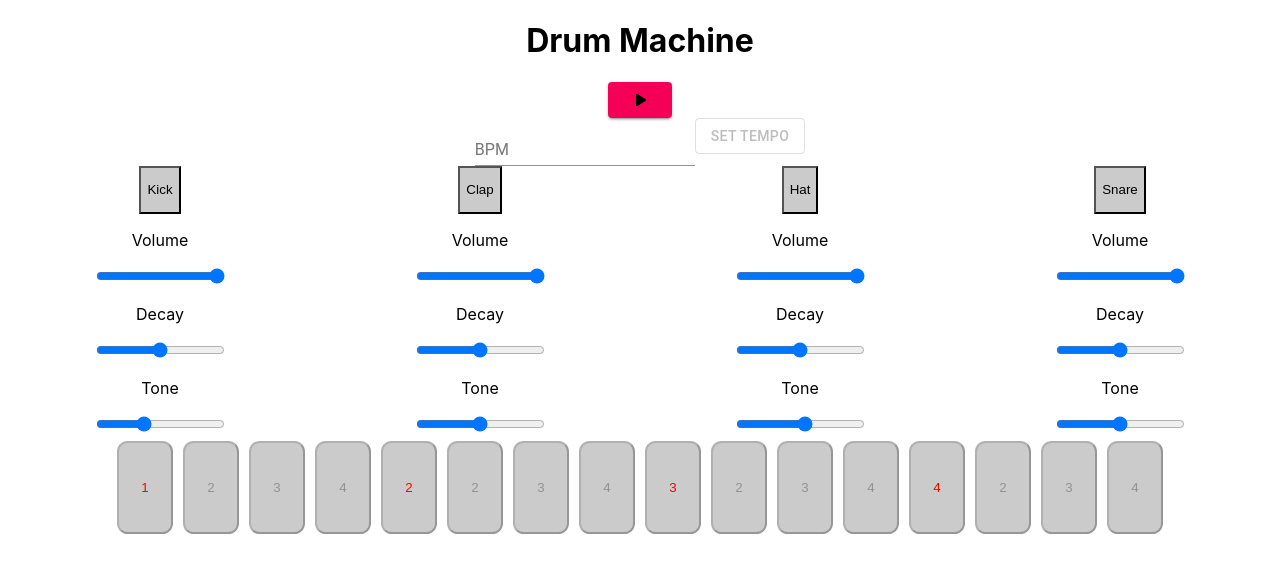
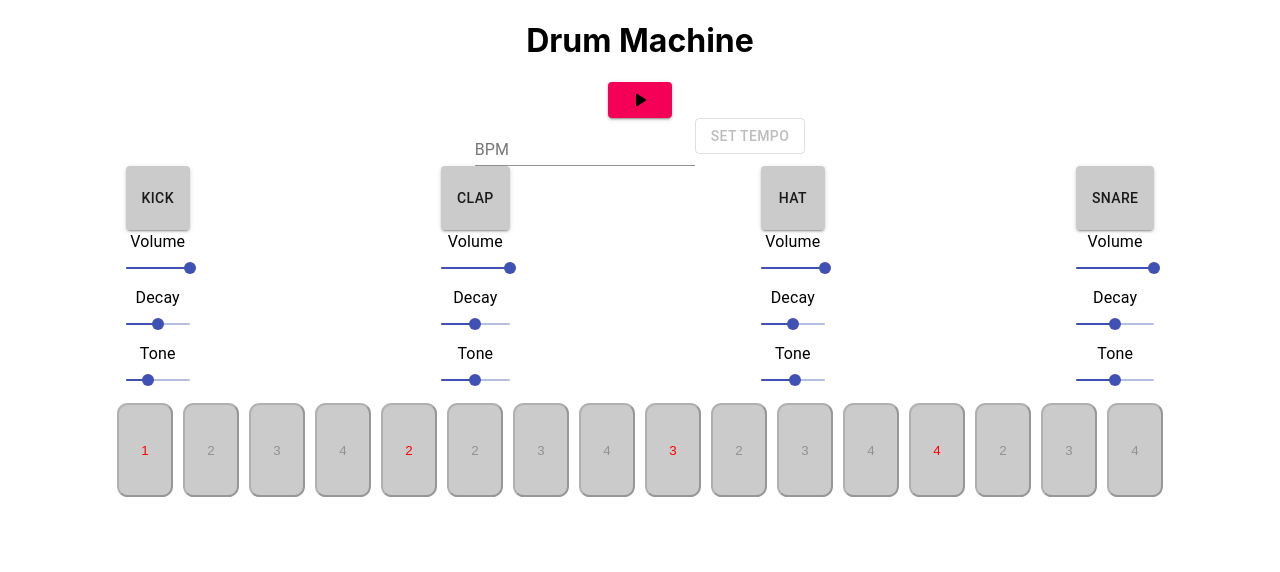
Before and after one commit to 11hkella/musical-grids, a React (Create React App) app in the folder client/: page / in a window 1280 px wide. Shown: the top 572 px of the page. Built offline with nearby package versions, Linux system fonts and the light colour scheme.

Commit message:
updated slider styles

```diff
--- a/client/src/components/Instrument.jsx
+++ b/client/src/components/Instrument.jsx
@@ -5,6 +5,9 @@ import { Hat } from '../engines/hat'
 import { Snare } from '../engines/snare'
 import { Transport, Time } from 'tone'
 import { params } from '../engines/parameters'
+import Button from '@material-ui/core/Button'
+import Slider from '@material-ui/core/Slider'
+import Typography from '@material-ui/core/Typography'
 
 
 export default class Instrument extends Component {
@@ -15,9 +18,9 @@ export default class Instrument extends Component {
         this.state = {
             steps: [false, false, false, false, false, false, false, false,
                 false, false, false, false, false, false, false, false],
-            volume: 0,
-            tone: 0,
-            decay: 0,
+            volume: params[this.props.engine].vol.val,
+            tone: params[this.props.engine].tone.val,
+            decay: params[this.props.engine].decay.val,
         }
 
         switch (this.props.engine) {
@@ -39,15 +42,6 @@ export default class Instrument extends Component {
 
         Transport.loop = true
         Transport.loopEnd = '1m'
-    }
-
-
-    componentDidMount() {
-        this.setState({
-            volume: params[this.props.engine].vol.val,
-            tone: params[this.props.engine].tone.val,
-            decay: params[this.props.engine].decay.val,
-        })
     }
 
 
@@ -81,11 +75,9 @@ export default class Instrument extends Component {
     }
 
 
-    handleParams = (e) => {
-        const [name, value] = [e.target.name, Number(e.target.value)]
-
-        this.sound[name] = value
-        this.setState({ [`${name}`]: value })
+    handleParams = name => (e, newValue) => {
+        this.sound[name] = newValue
+        this.setState({ [name]: newValue })
     }
 
 
@@ -96,50 +88,46 @@ export default class Instrument extends Component {
 
         return (
             <div>
-                <button
+                <Button
+                    variant='contained'
                     onClick={this.handleClick}
                     style={instrumentStyle} >
                     <p>{this.props.engine}</p>
-                </button>
+                </Button>
 
                 <div>
-                    <p>Volume</p>
-                    <input
-                        type='range'
-                        name='volume'
+                    <Typography>Volume</Typography>
+                    <Slider
+                        aria-labelledby="continuous-slider"
                         min={params[this.props.engine].vol.min}
                         max={params[this.props.engine].vol.max}
-                        step='0.1'
+                        step={0.01}
                         value={this.state.volume}
-                        onChange={this.handleParams}
+                        onChange={this.handleParams('volume')}
+                    />
+                </div>
+
+                <div>
+                    <Typography>Decay</Typography>
+                    <Slider
+                        aria-labelledby="continuous-slider"
+                        min={params[this.props.engine].decay.min}
+                        max={params[this.props.engine].decay.max}
+                        step={0.01}
+                        value={this.state.decay}
+                        onChange={this.handleParams('decay')}
                     />
 
                 </div>
 
                 <div>
-                    <p>Decay</p>
-                    <input
-                        type='range'
-                        name='decay'
-                        min={params[this.props.engine].decay.min}
-                        max={params[this.props.engine].decay.max}
-                        step='0.01'
-                        value={this.state.decay}
-                        onChange={this.handleParams}
-                    />
-
-                </div>
-
-                <div>
-                    <p>Tone</p>
-                    <input
-                        type='range'
-                        name='tone'
+                    <Typography>Tone</Typography>
+                    <Slider
                         min={params[this.props.engine].tone.min}
                         max={params[this.props.engine].tone.max}
-                        step='0.1'
+                        step={0.1}
                         value={this.state.tone}
-                        onChange={this.handleParams}
+                        onChange={this.handleParams('tone')}
                     />
 
                 </div>
--- a/client/src/components/bpmInput.jsx
+++ b/client/src/components/bpmInput.jsx
@@ -39,7 +39,7 @@ export default class BpmInput extends Component {
                     id="filled-basic"
                     min='60'
                     max='280'
-                    placeholder={this.state.bpm}
+                    placeholder={this.state.bpm.toString()}
                     onChange={this.handleChange} />
                 <Button
                     variant='outlined'
--- a/client/src/engines/parameters.js
+++ b/client/src/engines/parameters.js
@@ -2,72 +2,72 @@ const params = {
 
     Clap: {
         vol: {
-            max: '1',
-            min: '0',
+            max: 1,
+            min: 0,
             val: 1
         },
         decay: {
-            max: '0.5',
-            min: '0.1',
+            max: 0.5,
+            min: 0.1,
             val: 0.3
         },
         tone: {
-            max: '140',
-            min: '120',
+            max: 140,
+            min: 120,
             val: 130
         }
     },
 
     Hat: {
         vol: {
-            max: '1',
-            min: '0',
+            max: 1,
+            min: 0,
             val: 1
         },
         decay: {
-            max: '0.9',
-            min: '0.1',
+            max: 0.9,
+            min: 0.1,
             val: 0.5
         },
         tone: {
-            max: '140',
-            min: '120',
+            max: 140,
+            min: 120,
             val: 130.81
         }
     },
 
     Kick: {
         vol: {
-            max: '1',
-            min: '0',
+            max: 1,
+            min: 0,
             val: 1
         },
         decay: {
-            max: '0.9',
-            min: '0.1',
+            max: 0.9,
+            min: 0.1,
             val: 0.5
         },
         tone: {
-            max: '180',
-            min: '160',
+            max: 180,
+            min: 160,
             val: 167.1
         }
     },
 
     Snare: {
         vol: {
-            max: '1',
-            min: '0',
+            max: 1,
+            min: 0,
             val: 1
         },
         decay: {
-            max: '0.3',
-            min: '0.1',
+            max: 0.3,
+            min: 0.1,
             val: 0.2
         },
         tone: {
-            max: '110',
-            min: '90',
+            max: 110,
+            min: 90,
             val: 100
         }
     },
```
